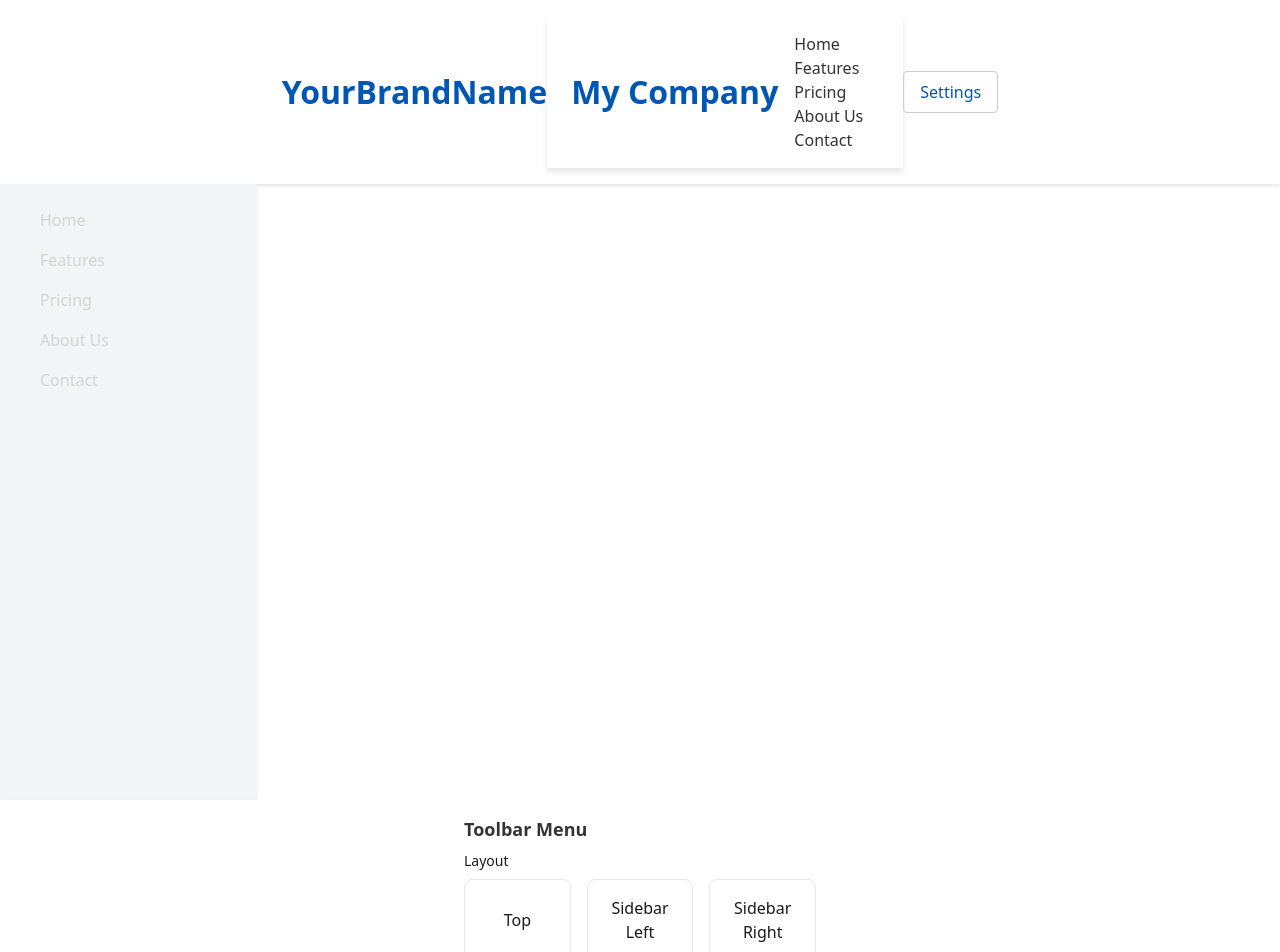
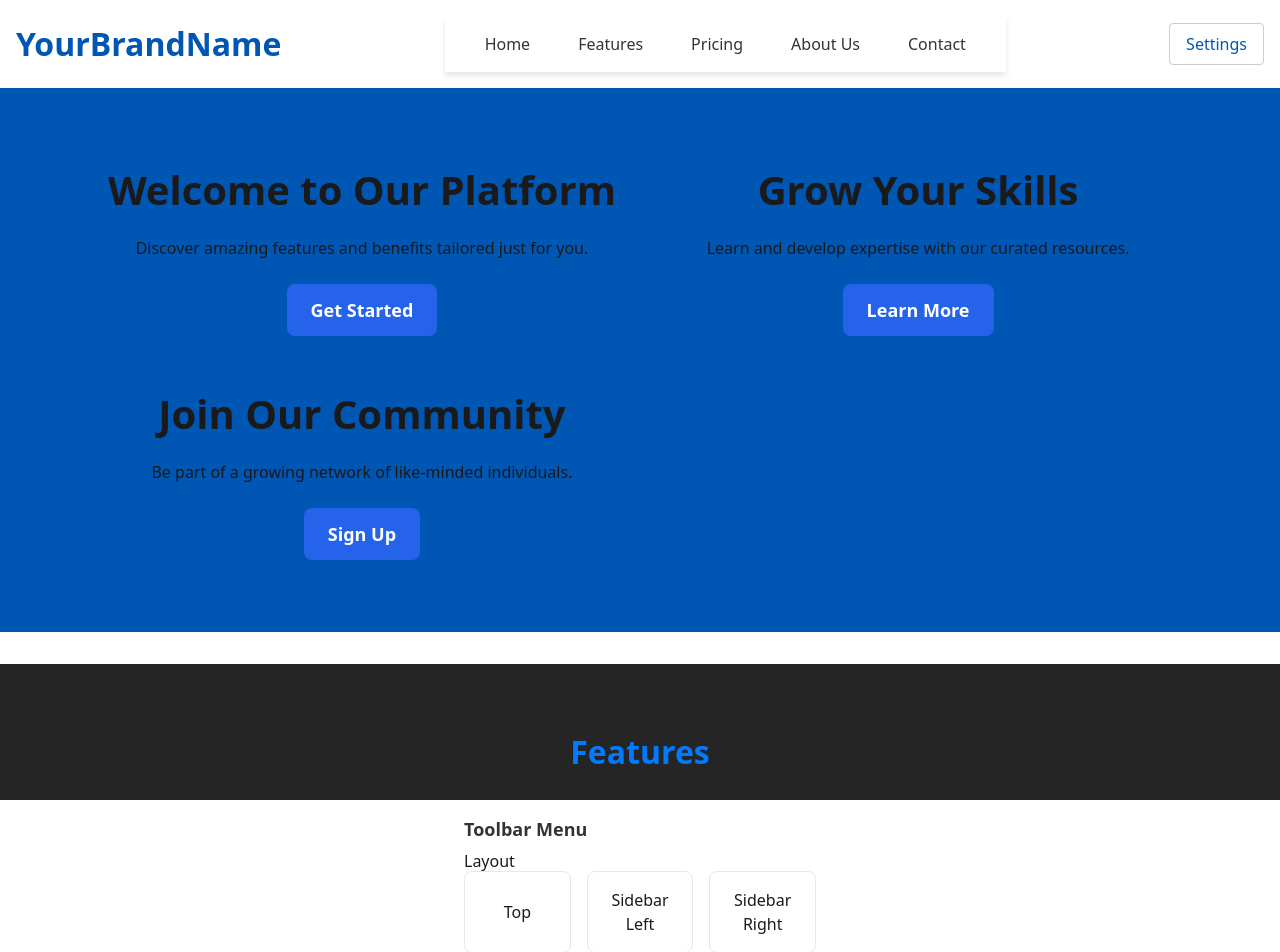
Before and after one commit to bgazman/ui, a React (Vite) app: page / in a window 1280 px wide. Shown: the top 952 px of the page. Built offline with nearby package versions, Linux system fonts and the light colour scheme.

Commit message:
more style fixing

```diff
--- a/src/components/header/header.css
+++ b/src/components/header/header.css
@@ -10,7 +10,7 @@
 
 /* Container for header contents */
 .header-container {
-  width: var(--container-width);
+  width: 100%;
   margin: 0 auto; /* Center the container */
   display: flex;
   justify-content: space-between; /* Ensure proper spacing between child elements */
--- a/src/components/layout/layout.css
+++ b/src/components/layout/layout.css
@@ -1,19 +1,21 @@
 /* Base layout container */
 .layout-container {
     display: grid;
-    min-height: 100vh;
-    background-color: var(--color-background); /* Use theme background variable */
-    color: var(--color-text); /* Use theme text color variable */
+    background-color: var(--color-background);
+    color: var(--color-text);
 }
-
-/* Top layout (Header + Main main) */
+ .sidebar {
+    display: none; /* Sidebar is not visible in a top layout */
+}
+/* Default/Top layout */
+.layout-container,
 .layout-container[data-layout="top"] {
     grid-template-areas:
         "header"
         "main";
-    grid-template-rows: var(--header-height) 1fr; /* Use dynamic header height */
+    grid-template-rows: var(--header-height) 1fr;
+    grid-template-columns: 1fr;
 }
-
 .layout-container[data-layout="top"] .sidebar {
     display: none; /* Sidebar is not visible in a top layout */
 }
@@ -47,3 +49,15 @@
     border-left: none;
     border-right: 1px solid var(--sidebar-border-color); /* Use consistent border color */
 }
+
+.header {
+    grid-area: header;
+}
+
+.sidebar {
+    grid-area: sidebar;
+}
+
+.main {
+    grid-area: main;
+}
--- a/src/components/navigation/components/navigation-menu.tsx
+++ b/src/components/navigation/components/navigation-menu.tsx
@@ -7,11 +7,9 @@ interface NavigationMenuProps {
 const NavigationMenu: React.FC<NavigationMenuProps> = ({ navMenuItems, orientation = 'horizontal' }) => {
     return (
         <ul className={`navigation-menu ${orientation === 'vertical' ? 'vertical-menu' : 'horizontal-menu'}`}>
-            <div>
                 {navMenuItems.map((item, index) => (
                     <NavigationLink key={index} link={item.link} label={item.label} />
                 ))}
-            </div>
         </ul>
     );
 };
--- a/src/components/navigation/navigation.tsx
+++ b/src/components/navigation/navigation.tsx
@@ -1,9 +1,8 @@
 import React from 'react';
-import BrandName from "./components/brand-name.tsx";
 import NavigationMenu from "./components/navigation-menu.tsx";
-// import GetStartedButton from "../get-started/get-started-btn.tsx";
 
 export interface NavigationProps {
+    orientation?: 'horizontal' | 'vertical';
     navItems: NavItem[];
 }
 export type NavItem = {
@@ -11,13 +10,11 @@ export type NavItem = {
     link: string;
 };
 
-const Navigation: React.FC<NavigationProps> = ({navItems}) => {
+const Navigation: React.FC<NavigationProps> = ({navItems,orientation}) => {
     return (
         <nav className="navigation">
             <div className="navigation-container">
-                <BrandName name={'My Company'}/>
-                <NavigationMenu navMenuItems={navItems}/>
-                {/*<GetStartedButton href="/get-started" label="Get Started"/>*/}
+                <NavigationMenu navMenuItems={navItems} orientation={orientation}/>
             </div>
         </nav>
     );
--- a/src/components/sidebar/sidebar.tsx
+++ b/src/components/sidebar/sidebar.tsx
@@ -1,7 +1,6 @@
 // sidebar.tsx
 import React from 'react';
-import NavigationMenu from "../navigation/components/navigation-menu.tsx";
-import {NavItem} from "../navigation/navigation.tsx";
+import Navigation, {NavItem} from "../navigation/navigation.tsx";
 
 interface SidebarProps {
   navItems: NavItem[];
@@ -11,7 +10,7 @@ const Sidebar: React.FC<SidebarProps> = ({ navItems }) => {
   return (
     <aside className="sidebar bg-gray-100 w-64 p-4 shadow-md">
       {/* Navigation Component */}
-      <NavigationMenu navMenuItems={navItems} />
+        <Navigation navItems={navItems} orientation="vertical"/>
     </aside>
   );
 };
--- a/src/components/tools/toolbar.css
+++ b/src/components/tools/toolbar.css
@@ -1,30 +1,66 @@
-/* Sidebar-specific styles */
-.sidebar {
-    background-color: var(--bg-surface, #252526); /* Surface background color */
-    width: var(--sidebar-width, 250px); /* Sidebar width */
-    min-height: 100vh; /* Full viewport height for sidebar */
-    box-shadow: var(--shadow-md, 0 3px 6px rgba(0, 0, 0, 0.15)); /* Subtle shadow */
-    padding: var(--sidebar-padding, 1rem 0); /* Vertical padding for sidebar content */
+/* Toolbar container */
+.toolbar {
+    position: relative;
+    background-color: var(--bg-secondary-color); /* Background color */
+    border-radius: var(--radius-md); /* Rounded edges */
+    box-shadow: var(--shadow-md); /* Subtle shadow */
+    padding: var(--space-md); /* Inner padding */
+    margin: var(--space-md); /* Margin around the toolbar */
 }
 
-.sidebar .navigation-menu {
-    display: flex; /* Flex layout */
-    flex-direction: column; /* Vertical alignment of navigation items */
-    gap: var(--sidebar-item-spacing, 1rem); /* Vertical spacing between nav items */
+/* Floating Menu styles */
+.toolbar-menu {
+    display: flex;
+    flex-direction: column;
+    gap: var(--space-md); /* Space between menu items */
 }
 
-/* Sidebar-specific navigation link styles */
-.sidebar .navigation-link {
-    display: block; /* Block-level link for a large clickable area */
-    text-align: left; /* Left-aligned text for sidebar links */
-    padding: var(--space-sm, 0.5rem) var(--space-lg, 1.5rem); /* Padding for better click area */
-    border-radius: var(--radius-md, 8px); /* Ensure rounded corners */
-    transition: background-color var(--transition-fast, 150ms ease-in-out), color var(--transition-fast, 150ms ease-in-out); /* Smooth hover transitions */
-    color: var(--sidebar-text-color, #D4D4D4); /* Sidebar link text color */
-    background-color: transparent; /* Transparent background by default */
+.toolar-menu-item {
+    background-color: var(--light-color); /* Background for items */
+    padding: var(--space-md); /* Padding inside items */
+    border-radius: var(--radius-sm); /* Rounded edges for items */
+    box-shadow: var(--shadow-sm); /* Subtle shadow on items */
+    transition: transform var(--transition-speed) var(--transition-timing),
+    box-shadow var(--transition-speed) var(--transition-timing);
 }
 
-.sidebar .navigation-link:hover {
-    background-color: var(--hover-bg-color, var(--accent-blue, #0078D4)); /* Use hover background color with fallback */
-    color: var(--text-inverse, #FFFFFF); /* Inverse text color for high contrast */
+.toolar-menu-item h3 {
+    font-size: var(--font-sm); /* Smaller font size for headings */
+    color: var(--text-primary); /* Primary text color */
+    margin-bottom: var(--space-sm); /* Space below heading */
 }
+
+.toolbar-menu .toolar-menu-item:hover {
+    transform: translateY(-2px); /* Slight lift on hover */
+    box-shadow: var(--shadow-md); /* Enhance shadow on hover */
+}
+
+/* Layout Switcher */
+.layout-switcher, .theme-switcher {
+    display: flex;
+    align-items: center;
+    gap: var(--space-sm); /* Space between elements */
+}
+
+.layout-switcher button,
+.theme-switcher button {
+    background-color: var(--button-bg-color);
+    color: var(--button-text-color);
+    border: none;
+    padding: var(--space-sm) var(--space-md);
+    border-radius: var(--btn-radius);
+    cursor: pointer;
+    transition: background-color var(--transition-speed) var(--transition-timing),
+    transform var(--transition-fast);
+}
+
+.layout-switcher button:hover,
+.theme-switcher button:hover {
+    background-color: var(--button-hover-bg-color);
+    transform: translateY(-2px); /* Slight movement */
+}
+
+.layout-switcher button:focus,
+.theme-switcher button:focus {
+    outline: 2px solid var(--focus-border);
+}
--- a/src/styles/responsive.css
+++ b/src/styles/responsive.css
@@ -1,16 +1,16 @@
-/* Responsive adjustments */
-@media (max-width: 768px) {
-  .layout-container[data-layout="sidebar-left"],
-  .layout-container[data-layout="sidebar-right"] {
-    grid-template-areas:
-            "header"
-            "main";
-    grid-template-columns: 1fr; /* No sidebar on smaller screens */
-    grid-template-rows: var(--header-height) 1fr;
-  }
+/*!* Responsive adjustments *!*/
+/*@media (max-width: 768px) {*/
+/*  .layout-container[data-layout="sidebar-left"],*/
+/*  .layout-container[data-layout="sidebar-right"] {*/
+/*    grid-template-areas:*/
+/*            "header"*/
+/*            "main";*/
+/*    grid-template-columns: 1fr; !* No sidebar on smaller screens *!*/
+/*    grid-template-rows: var(--header-height) 1fr;*/
+/*  }*/
 
-  .layout-container[data-layout="sidebar-left"] .sidebar,
-  .layout-container[data-layout="sidebar-right"] .sidebar {
-    display: none; /* Try hiding the sidebar in mobile views */
-  }
-}
+/*  .layout-container[data-layout="sidebar-left"] .sidebar,*/
+/*  .layout-container[data-layout="sidebar-right"] .sidebar {*/
+/*    display: none; !* Try hiding the sidebar in mobile views *!*/
+/*  }*/
+/*}*/
```
